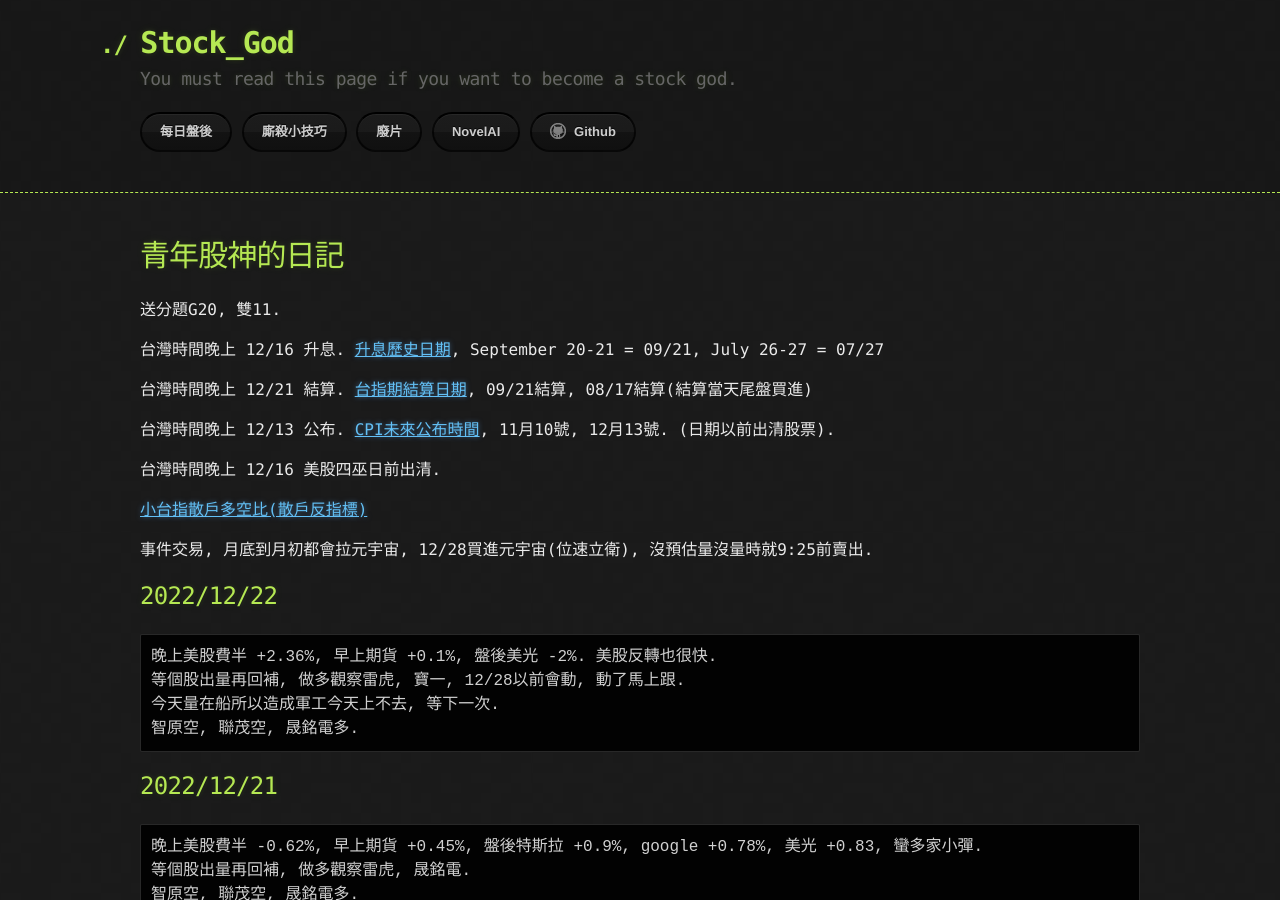
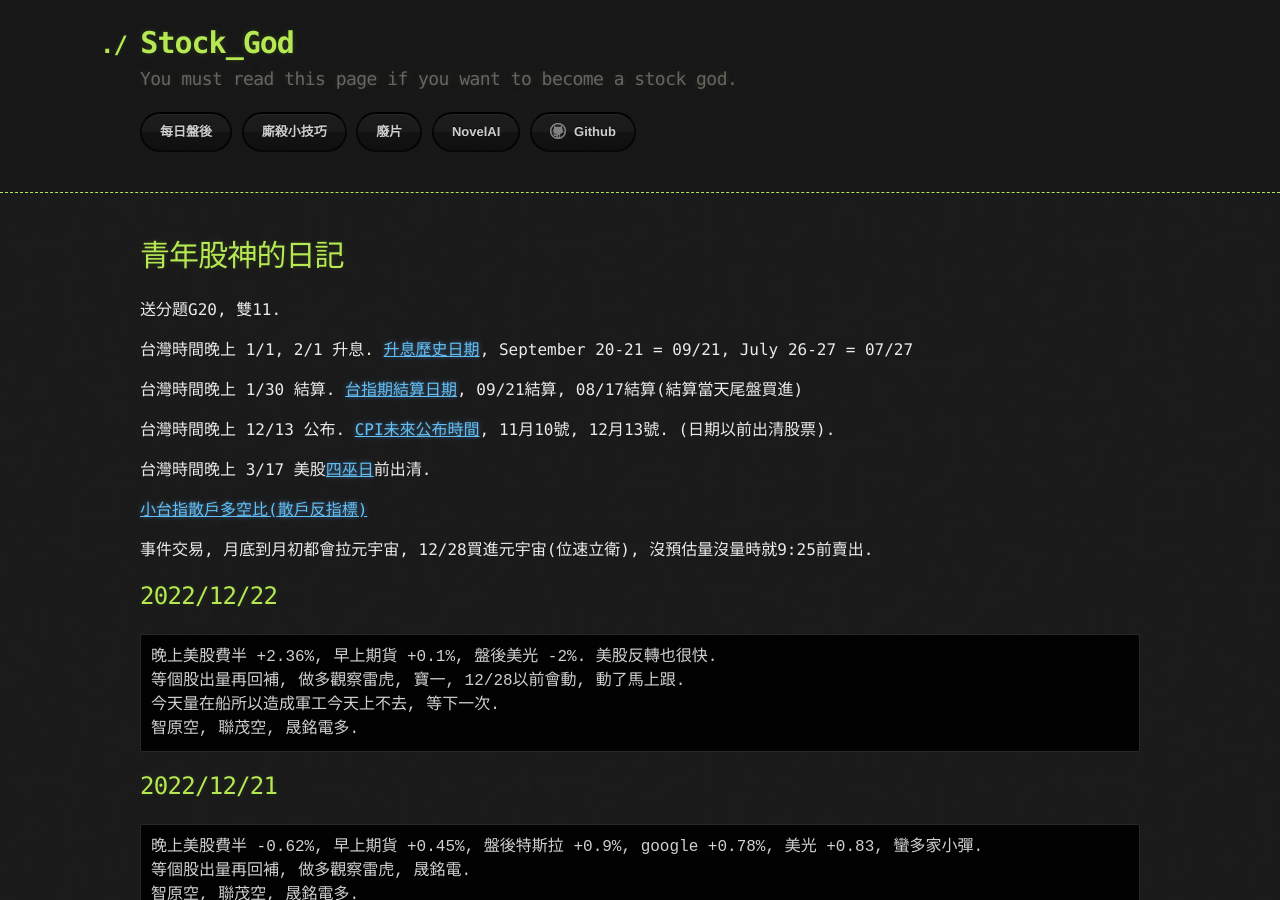
Before and after one commit to lepg5487/Stock_God, a Jekyll site: the page built from index.md, in a window 1280 px wide and 900 px high. Built offline with Jekyll 4.4.1, drawn with Linux system fonts in a browser that asks for light colours; our own code applies the rules of GitHub Pages for plain Markdown files.

Commit message:
Update index.md

```diff
--- a/index.md
+++ b/index.md
@@ -6,13 +6,13 @@ layout: testlayouts
 
 送分題G20, 雙11.
 
-台灣時間晚上 12/16 升息. [升息歷史日期](https://www.federalreserve.gov/monetarypolicy/fomccalendars.htm), September 20-21 = 09/21, July 26-27 = 07/27
-
-台灣時間晚上 12/21 結算. [台指期結算日期](https://options.tw/%E6%9C%9F%E8%B2%A8%E8%A1%8C%E4%BA%8B%E6%9B%86/), 09/21結算, 08/17結算(結算當天尾盤買進)
+台灣時間晚上 1/1, 2/1 升息. [升息歷史日期](https://www.federalreserve.gov/monetarypolicy/fomccalendars.htm), September 20-21 = 09/21, July 26-27 = 07/27
+
+台灣時間晚上 1/30 結算. [台指期結算日期](https://www.taifex.com.tw/file/taifex/CHINESE/4/2023Calendar_cv1.pdf), 09/21結算, 08/17結算(結算當天尾盤買進)
 
 台灣時間晚上 12/13 公布. [CPI未來公布時間](https://chihyun.tw/cpi-release-date/), 11月10號, 12月13號. (日期以前出清股票).
 
-台灣時間晚上 12/16 美股四巫日前出清.
+台灣時間晚上 3/17 美股[四巫日](https://www.taifex.com.tw/file/taifex/CHINESE/4/2023Calendar_cv1.pdf)前出清.
 
 [小台指散戶多空比(散戶反指標)](https://www.macromicro.me/charts/20069/tw-mtx-long-to-short-ratio-of-individual-player)
 
```
